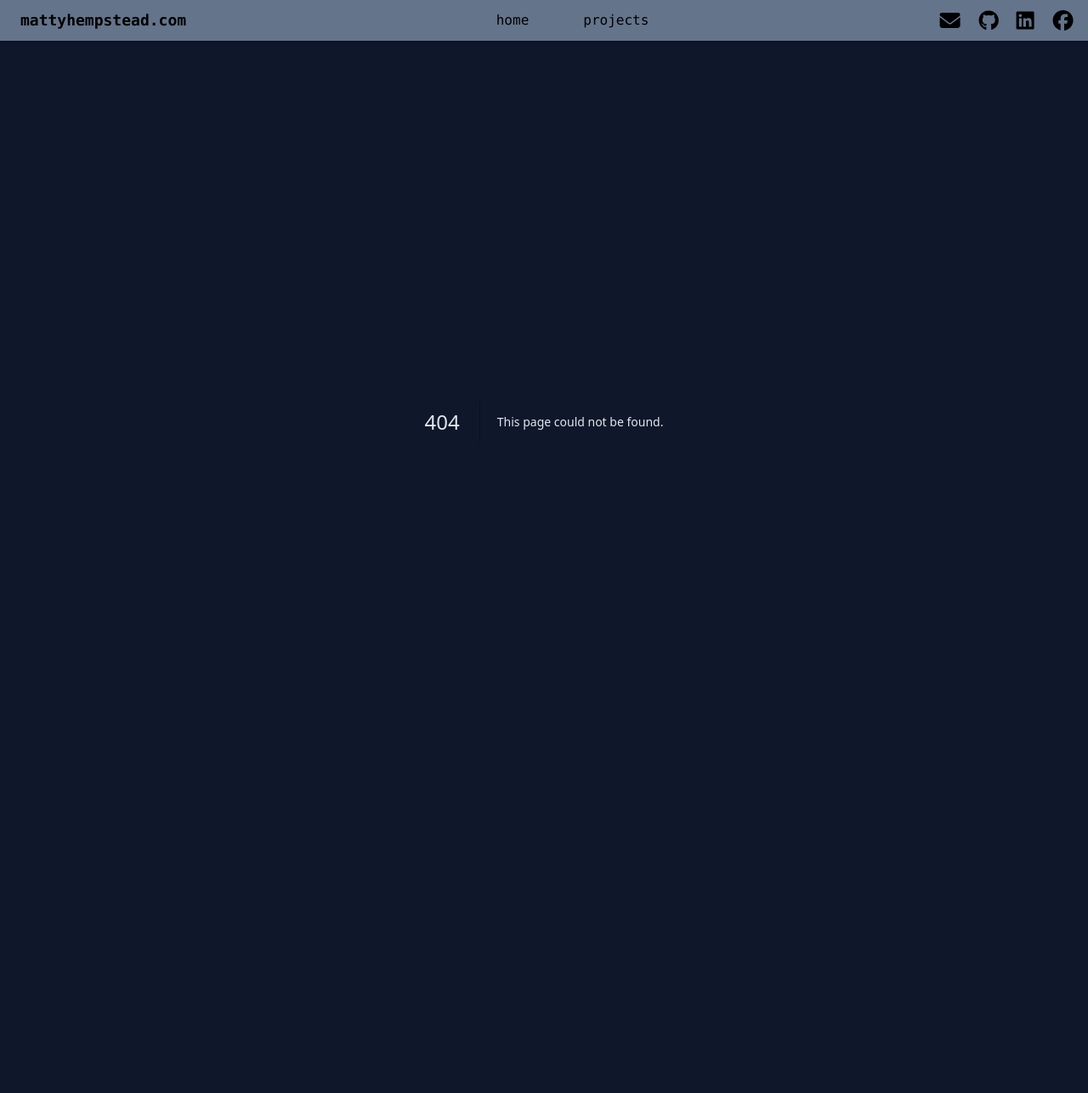
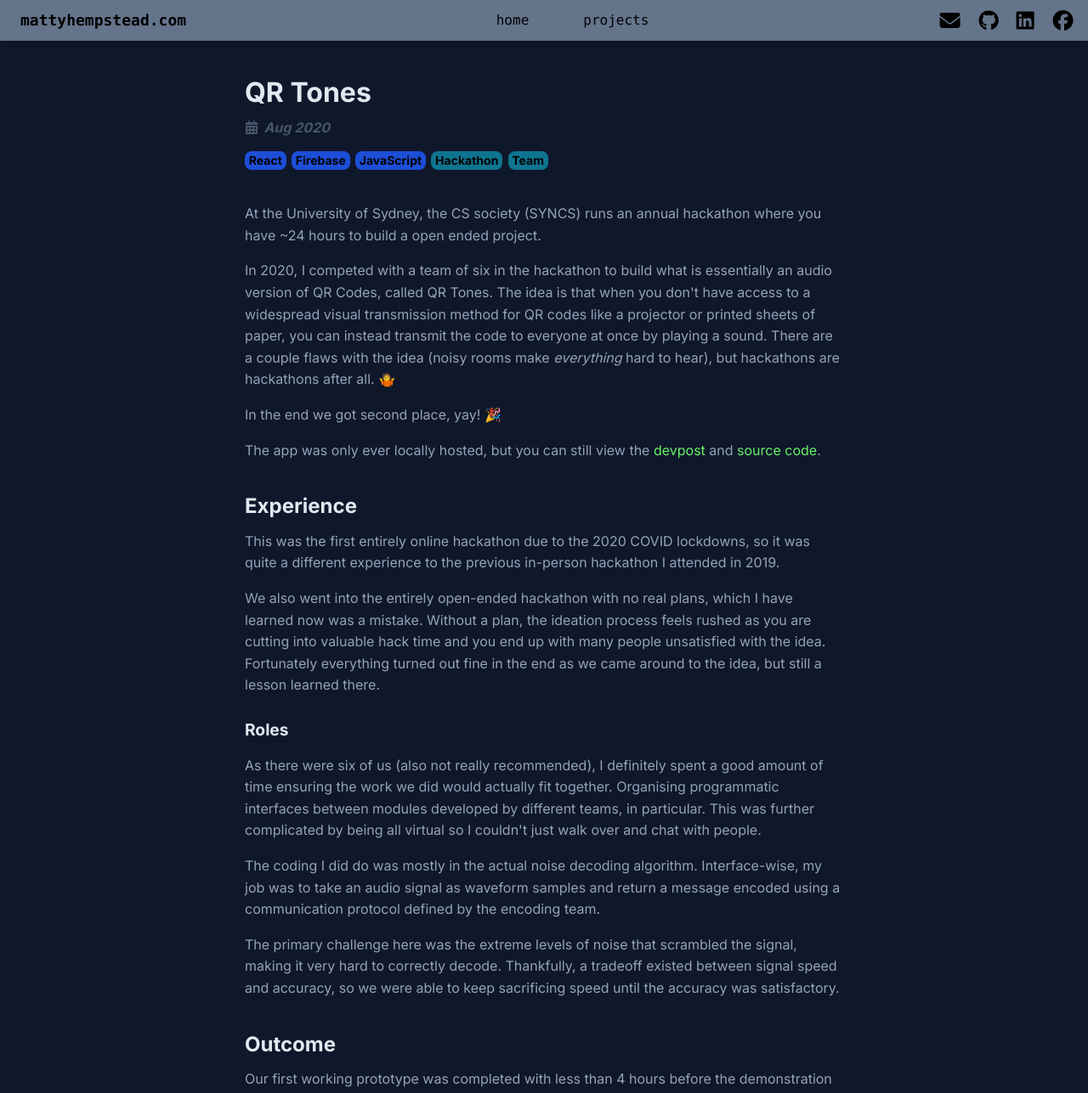
Before and after one commit to mattyhempstead/website, a Next.js app: page /projects/syncs-hack-2020 in a window 1280 px wide. Before the commit this address had no page. Shown: the top 1287 px of the page at 85% size. Before the commit the page ends 1024 px from the top, so only its background shows below. Built offline with nearby package versions, Linux system fonts and the light colour scheme.

Commit message:
Add QR tones project

```diff
--- a/app/projects/ProjectsList.tsx
+++ b/app/projects/ProjectsList.tsx
@@ -131,6 +131,8 @@ function getProjectDateSortFn(newestFirst=true) {
 
 
 function getSortedProjects(sortingMethod: string) {
+    // TODO: Add "coolness (coolest first)"
+
     // Sort projects based on the selected method
     let sortedProjects = [...Object.values(PROJECTS_DATA)].filter(p => p.includeInProjectsList);
 
--- a/app/projects/projectsData.tsx
+++ b/app/projects/projectsData.tsx
@@ -341,6 +341,19 @@ export const PROJECTS_DATA: {[projectId: string]: ProjectData} = {
         },
         builtWith: ["Python", "Competition", "Team"],
     },
+    "syncs-hack-2020": {
+        includeInProjectsList: true,
+        link: "/projects/syncs-hack-2020",
+        image: "/projects/syncs-hack-2020/thumbnail.png",
+        title: "QR Tones",
+        desc: "QR Codes but with sound, built during SYNCS Hack 2020. Second place! 🎉",
+        date: {
+            year: 2020,
+            month: 8,
+            string: "Aug 2020"
+        },
+        builtWith: ["React", "Firebase", "JavaScript", "Hackathon", "Team"],
+    },
     "syncs-hack-2022": {
         includeInProjectsList: true,
         link: "/projects/syncs-hack-2022",
--- /dev/null
+++ b/app/projects/syncs-hack-2020/page.jsx
@@ -0,0 +1,128 @@
+import { getProjectMetadata } from '@/app/projects/projectsData';
+
+import ProjectPage from '@/components/projects/ProjectPage';
+import ProjectImage from '@/components/projects/ProjectImage';
+import ProjectVideo from '@/components/projects/ProjectVideo';
+
+export const metadata = getProjectMetadata("syncs-hack-2020");
+
+export default function Project() {
+    return <ProjectPage projectId="syncs-hack-2020">
+        <p>
+            At the University of Sydney, the CS society (SYNCS) runs an annual hackathon where you have
+            ~24 hours to build a open ended project.
+        </p>
+
+        <p>
+            In 2020, I competed with a team of six in the hackathon to build what is essentially an audio
+            version of QR Codes, called QR Tones.
+
+            The idea is that when you don't have access to a widespread visual transmission method for
+            QR codes like a projector or printed sheets of paper, you can instead transmit the code
+            to everyone at once by playing a sound.
+
+            There are a couple flaws with the idea (noisy rooms make <i>everything</i> hard to hear), but
+            hackathons are hackathons after all. 🤷
+        </p>
+
+        <p>
+            In the end we got second place, yay! 🎉
+        </p>
+
+        <p>
+            The app was only ever locally hosted, but you can still view the <a
+                href="https://devpost.com/software/syncs-hack-2020"
+            >devpost</a> and <a
+                href="https://github.com/mattyhempstead/syncs-hack-2020"
+            >source code</a>.
+        </p>
+
+
+        <h2>
+            Experience
+        </h2>
+
+        <p>
+            This was the first entirely online hackathon due to the 2020 COVID lockdowns, so it was quite a different
+            experience to the previous in-person hackathon I attended in 2019.
+        </p>
+
+        <p>
+            We also went into the entirely open-ended hackathon with no real plans, which I have learned now was a mistake.
+            Without a plan, the ideation process feels rushed as you are cutting into valuable hack time and you end up
+            with many people unsatisfied with the idea.
+
+            Fortunately everything turned out fine in the end as we came around to the idea, but still a lesson learned there.
+        </p>
+
+        <h3>Roles</h3>
+
+        <p>
+            As there were six of us (also not really recommended), I definitely spent a good amount of time ensuring the work
+            we did would actually fit together. Organising programmatic interfaces between modules developed by different teams,
+            in particular.
+            This was further complicated by being all virtual so I couldn't just walk over and chat with people.
+        </p>
+
+        <p>
+            The coding I did do was mostly in the actual noise decoding algorithm.
+            Interface-wise, my job was to take an audio signal as waveform samples and return a message encoded using a communication
+            protocol defined by the encoding team.
+        </p>
+
+        <p>
+            The primary challenge here was the extreme levels of noise that scrambled the signal, making it very hard to correctly
+            decode. Thankfully, a tradeoff existed between signal speed and accuracy, so we were able to keep sacrificing speed until the
+            accuracy was satisfactory.
+        </p>
+
+
+        <h2>
+            Outcome
+        </h2>
+
+        <p>
+            Our first working prototype was completed with less than 4 hours before the demonstration was due (not recommended).
+            Below is a video of that prototype in its final form.
+        </p>
+
+        <ProjectVideo
+            videoUrl = 'https://www.youtube.com/embed/SNmF6LwqdMk?si=z7ln0BakP-vv1AIT'
+            caption = {<div>
+                A demonstration of QR Tones receiving the word "hello".
+            </div>}
+            className='mt-6 mb-8'
+        />
+
+        <p>
+            A hint at our encoding method exists in the above visualisation.
+            Each distinct tone holds a single byte of information and the different spikes represent the
+            amplitude of the waveform at one of 8 possible frequencies (one for each bit in the byte).
+        </p>
+
+        <p>
+            The first, slightly longer signal was actually a header that was used indicate to the
+            decoder that a message was about to be received.
+
+            The header is why you hear 6 tones for a 5 byte message "hello".
+        </p>
+
+        <p>
+            During decoding, a fourier transform was used to extract the amplitude at each of these 8
+            frequencies which could then used to decode the signal.
+        </p>
+
+        <p>
+            We managed to get QR tones to work reliably at a speedy 1 byte per second.
+
+            A typical Version 4 QR code for a URL may only need to hold up to 50 characters, which translates to
+            around a minute of transmission time for QR tones.
+        </p>
+        <p>
+            I expect that with some time and effort (compressed encoding, noise cancellation, error correction) we
+            could have increased the rate of reliable transmission by an order of magnitude, which is definitely
+            comparable to the visual alternative.
+        </p>
+
+    </ProjectPage>
+}
--- a/app/projects/syncs-hack-2022/page.jsx
+++ b/app/projects/syncs-hack-2022/page.jsx
@@ -14,7 +14,7 @@ export default function Project() {
         </p>
 
         <p>
-            In 2022, I competed in the hackathon a team of four to build an AI image generator into <a
+            In 2022, I competed in the hackathon in a team of four to build an AI image generator into <a
                 href="https://canva.com/"
             >Canva</a> via their extension API.
 
```
Also changed, not shown: public/projects/syncs-hack-2020/thumbnail.png (added).
